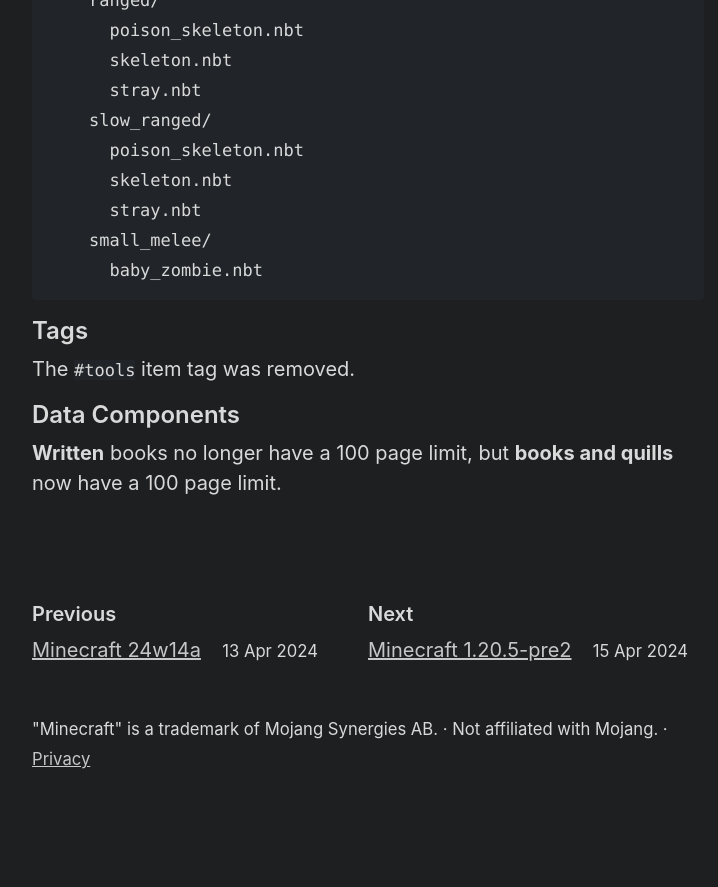
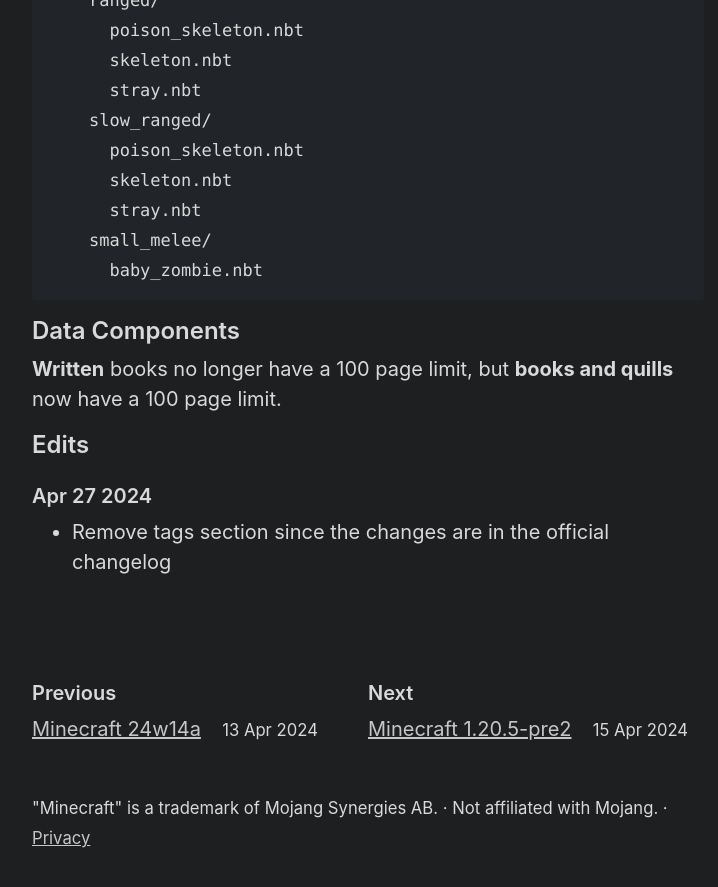
Before and after one commit to Tisawesomeness/tisawesomeness.github.io, a Jekyll site: the page built from snapshots/_posts/2024-04-15-1-20-5-pre1.md, in a window 1280 px wide and 900 px high, scrolled down 4750 px. Shown: the top 887 px of the window, without its empty margins (272-990 px from the left). Built offline with Jekyll 4.4.1, drawn with Linux system fonts in a browser that asks for light colours; comment, search, counter and statistics services are not loaded; before the commit the page ends 5571 px from its top, so only the background shows below that.

Commit message:
Remove section in official changelog

````diff
--- a/snapshots/_posts/2024-04-15-1-20-5-pre1.md
+++ b/snapshots/_posts/2024-04-15-1-20-5-pre1.md
@@ -136,10 +136,12 @@
       baby_zombie.nbt
 ```
 
-## Tags
-
-The `#tools` item tag was removed.
-
 ## Data Components
 
 **Written** books no longer have a 100 page limit, but **books and quills** now have a 100 page limit.
+
+## Edits
+
+### Apr 27 2024
+
+- Remove tags section since the changes are in the official changelog
````
